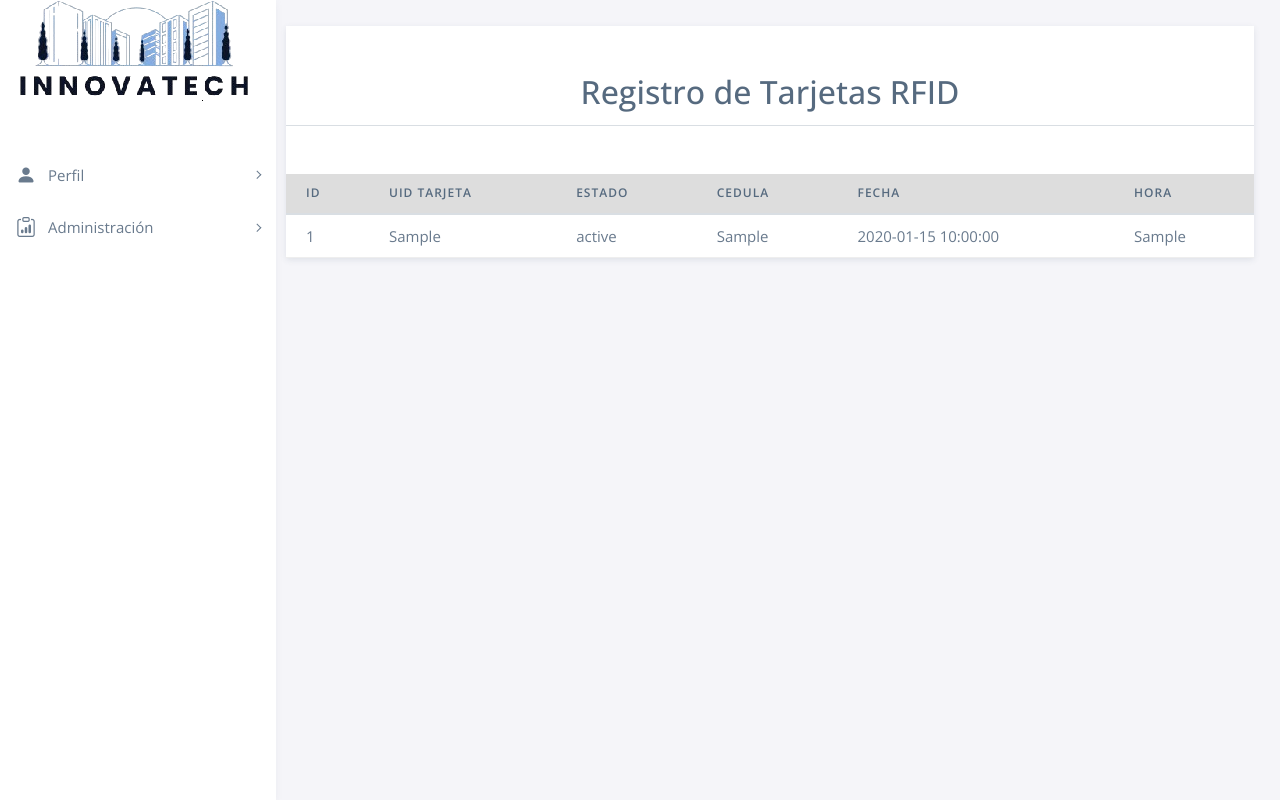
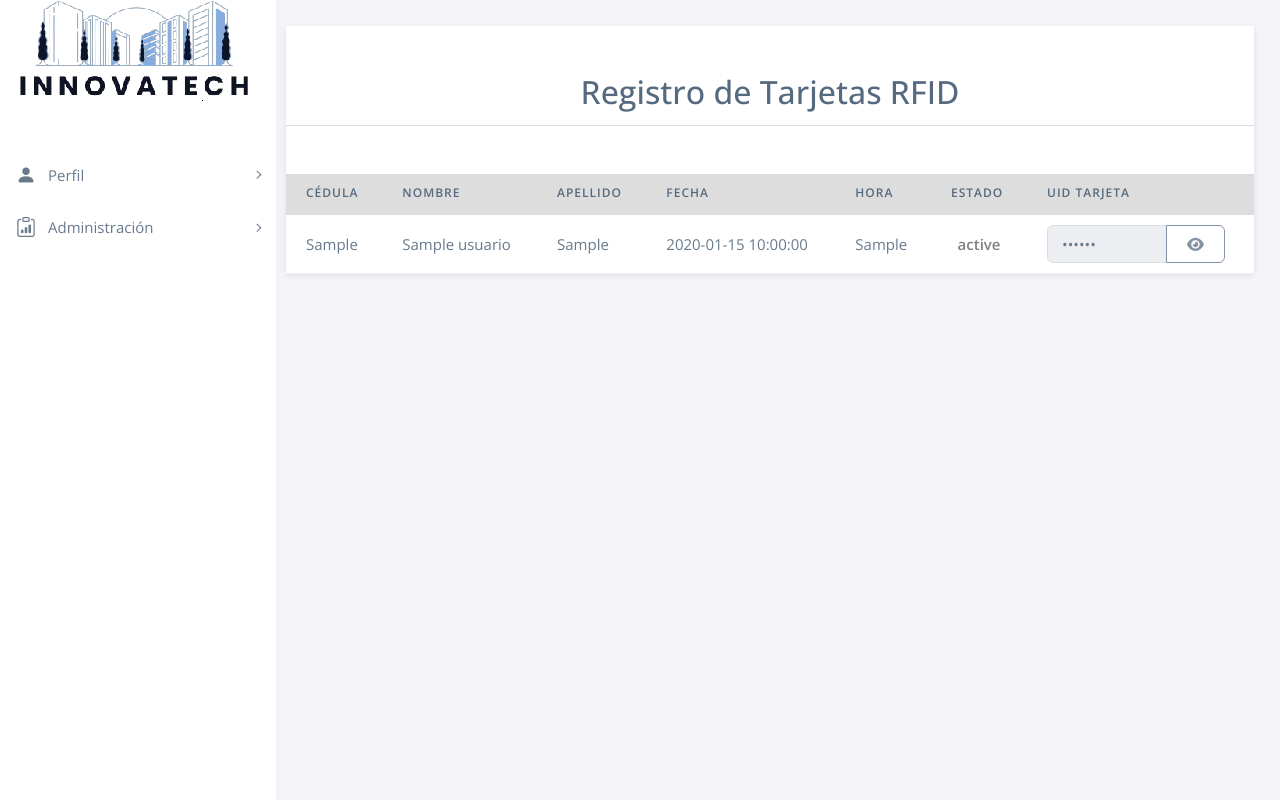
Before and after one commit to jandres-21/proyecto.github.io, a Flask app: page /rfid in a window 1280 px wide. Run offline with Flask 3, Linux system fonts and the light colour scheme; the visitor is signed in with stand-in values (Sample User, id 1); tables that the repository leaves empty or names only in its code hold one stand-in row (values such as "Sample post"); some libraries are stand-ins or nearby versions.

Commit message:
edicion del log de acceso

```diff
--- a/my-app/routers/router_home.py
+++ b/my-app/routers/router_home.py
@@ -219,32 +219,64 @@ def updateArea():
             return "Hubo un error al actualizar el área."
     return redirect(url_for('lista_areas'))
 
-# Función para obtener datos de RFID
+
+
+
+
+
+
+
+
+
+
+
+
+
+
+import mysql.connector
+
 def obtenerDatosRFID():
     try:
         # Establecer conexión a la base de datos
-        connection = connectionBD()
+        connection = connectionBD()  # Aquí debes tener definida tu función de conexión
 
         if connection.is_connected():
             cursor = connection.cursor(dictionary=True)  # Para obtener los resultados como diccionario
-            # Consulta SQL para obtener los registros de tarjetas RFID
-            query = "SELECT * FROM rfid_tarjetas ORDER BY fecha DESC LIMIT 10;"  # Últimos 10 registros
+
+            # Consulta SQL para obtener los registros de tarjetas RFID con datos del usuario
+            query = """
+                SELECT
+    rfid_tarjetas.id,
+    rfid_tarjetas.uid_tarjeta,
+    rfid_tarjetas.estado,
+    rfid_tarjetas.cedula,
+    rfid_tarjetas.fecha,
+    rfid_tarjetas.hora,
+    usuarios.nombre_usuario AS nombre,
+    usuarios.apellido_usuario AS apellido
+FROM rfid_tarjetas
+LEFT JOIN usuarios ON rfid_tarjetas.cedula = usuarios.cedula
+ORDER BY rfid_tarjetas.fecha DESC
+LIMIT 10;
+
+            """
             cursor.execute(query)
 
             # Obtener los resultados
             datos = cursor.fetchall()
-            cursor.close()  # Cerrar cursor
-            connection.close()  # Cerrar conexión
-
             return datos
 
     except mysql.connector.Error as error:
         print(f"Error al obtener los datos de RFID: {error}")
         return []
 
+    finally:
+        if connection.is_connected():
+            cursor.close()  # Cerrar cursor
+            connection.close()  # Cerrar conexión
 
 
-# Ruta para mostrar datos de RFID
+
 @app.route("/rfid", methods=['GET'])
 def rfid():
     if 'conectado' in session:
@@ -254,6 +286,8 @@ def rfid():
     else:
         flash('Primero debes iniciar sesión.', 'error')
         return redirect(url_for('inicio'))
+
+
 
 def obtenerDatosSensoresHumo(page=1, per_page=10):
     try:
--- a/my-app/templates/public/includes/head.html
+++ b/my-app/templates/public/includes/head.html
@@ -17,6 +17,7 @@
 <link
   rel="stylesheet"
   href="https://cdn.jsdelivr.net/npm/bootstrap-icons@1.10.3/font/bootstrap-icons.css" />
+
 <link
   rel="stylesheet"
   href="{{ url_for('static', filename ='assets/vendor/fonts/boxicons.css') }}" />
@@ -38,3 +39,4 @@
   href="{{ url_for('static', filename ='assets/vendor/libs/perfect-scrollbar/perfect-scrollbar.css') }}" />
 <script src="{{ url_for('static', filename ='assets/vendor/js/helpers.js') }}"></script>
 <script src="{{ url_for('static', filename ='assets/js/config.js') }}"></script>
+<link rel="stylesheet" href="https://cdnjs.cloudflare.com/ajax/libs/font-awesome/6.5.1/css/all.min.css">
--- a/my-app/templates/public/rfid.html
+++ b/my-app/templates/public/rfid.html
@@ -14,23 +14,38 @@
       <table class="table table-hover">
         <thead>
           <tr style="background-color: #ddd">
-            <th>ID</th>
-            <th>UID Tarjeta</th>
-            <th>Estado</th>
-            <th>Cedula</th>
+            <th>Cédula</th>
+            <th>Nombre</th>
+            <th>Apellido</th>
             <th>Fecha</th>
             <th>Hora</th>
+            <th>Estado</th>
+            <th>UID Tarjeta</th>
           </tr>
         </thead>
         <tbody>
           {% for registro in datos_rfid %}
           <tr>
-            <td>{{ registro.id }}</td>
-            <td>{{ registro.uid_tarjeta }}</td>
-            <td>{{ registro.estado }}</td>
             <td>{{ registro.cedula }}</td>
+            <td>{{ registro.nombre if registro.nombre else 'Sin Nombre' }}</td>
+            <td>{{ registro.apellido if registro.apellido else 'Sin Apellido' }}</td>
             <td>{{ registro.fecha }}</td>
             <td>{{ registro.hora }}</td>
+            <td class="fw-bold text-center">
+              <span {% if registro.estado == 'Permitido' %} style="color: green;"
+                    {% elif registro.estado == 'Denegado' %} style="color: red;"
+                    {% else %} style="color: gray;" {% endif %}>
+                {{ registro.estado }}
+              </span>
+            </td>
+            <td>
+              <div class="input-group">
+                <input type="password" class="form-control uid-tarjeta" value="{{ registro.uid_tarjeta }}" readonly style="max-width: 120px;">
+                <button class="btn btn-outline-secondary toggle-uid" type="button">
+                  <i class="fa-solid fa-eye"></i>
+                </button>
+              </div>
+            </td>
           </tr>
           {% endfor %}
         </tbody>
@@ -42,9 +57,28 @@
 
 {% block customJS %}
 <script>
-  // Función para actualizar los datos automáticamente (simulación)
+  document.addEventListener("DOMContentLoaded", function () {
+    document.querySelectorAll(".toggle-uid").forEach(button => {
+      button.addEventListener("click", function () {
+        let input = this.previousElementSibling;
+        let icon = this.querySelector("i");
+
+        if (input.type === "password") {
+          input.type = "text";
+          icon.classList.remove("fa-eye");
+          icon.classList.add("fa-eye-slash");
+        } else {
+          input.type = "password";
+          icon.classList.remove("fa-eye-slash");
+          icon.classList.add("fa-eye");
+        }
+      });
+    });
+  });
+
+  // Recarga los datos cada minuto
   setInterval(function() {
     location.reload();
-  }, 60000); // Actualiza cada minuto
+  }, 60000);
 </script>
 {% endblock %}
```
